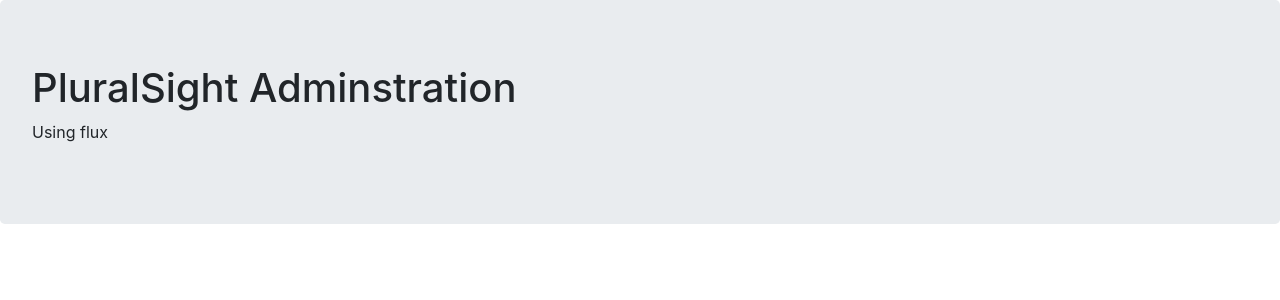
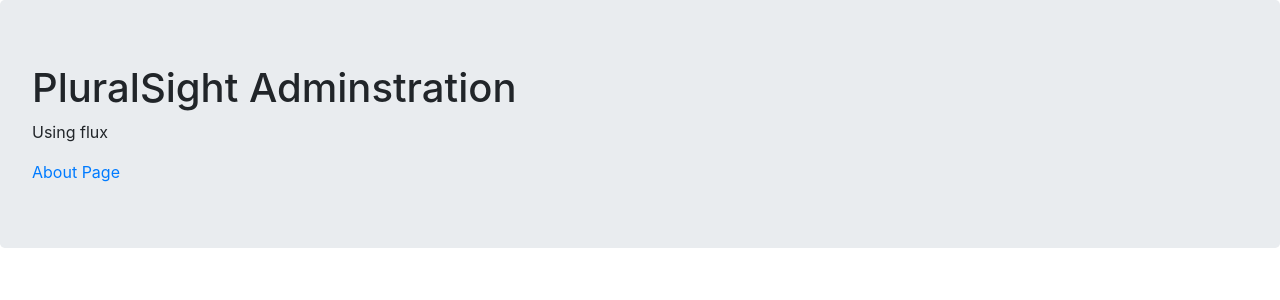
Before and after one commit to akashgarg3a/React-Demo, a React (Create React App) app: page / in a window 1280 px wide. Shown: the top 300 px of the page. Built offline with nearby package versions, Linux system fonts and the light colour scheme.

Commit message:
Added Routing

```diff
--- /dev/null
+++ b/src/components/AboutPage.js
@@ -0,0 +1,14 @@
+import React from "react";
+
+class AboutPage extends React.Component {
+    render() {
+        return (
+        <React.Fragment>
+            <h2>About</h2>
+            <p>This app uses React</p>
+        </React.Fragment>
+        );
+    }
+}
+
+export default AboutPage;
--- /dev/null
+++ b/src/components/App.js
@@ -0,0 +1,12 @@
+import React from "react";
+import HomePage from "./HomePage";
+import AboutPage from "./AboutPage";
+
+
+function App() {
+    const route = window.location.pathname;
+    if(route === "/about") return <AboutPage />
+    return <HomePage />
+}
+
+export default App;
--- a/src/components/HomePage.js
+++ b/src/components/HomePage.js
@@ -5,6 +5,7 @@
     <div className='jumbotron'>
         <h1>PluralSight Adminstration</h1>
         <p>Using flux</p>
+        <a href='/about'>About Page</a>
     </div>
     );
 }
--- a/src/index.js
+++ b/src/index.js
@@ -1,6 +1,6 @@
 import "bootstrap/dist/css/bootstrap.min.css";
 import React from "react";
 import { render } from "react-dom";
-import HomePage from "./components/HomePage";
+import App from "./components/App";
 
-render(<HomePage />, document.getElementById("root"));
+render(<App />, document.getElementById("root"));
```
